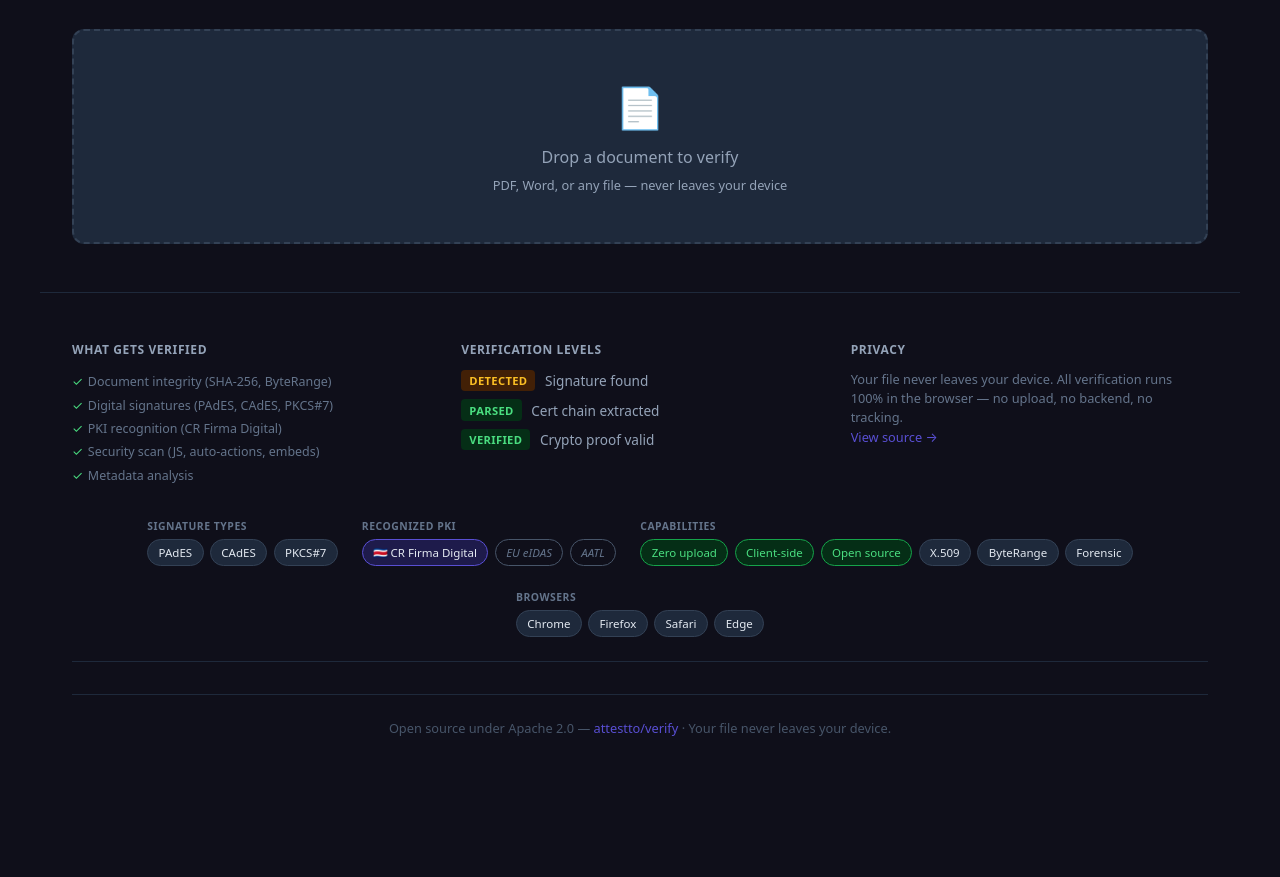
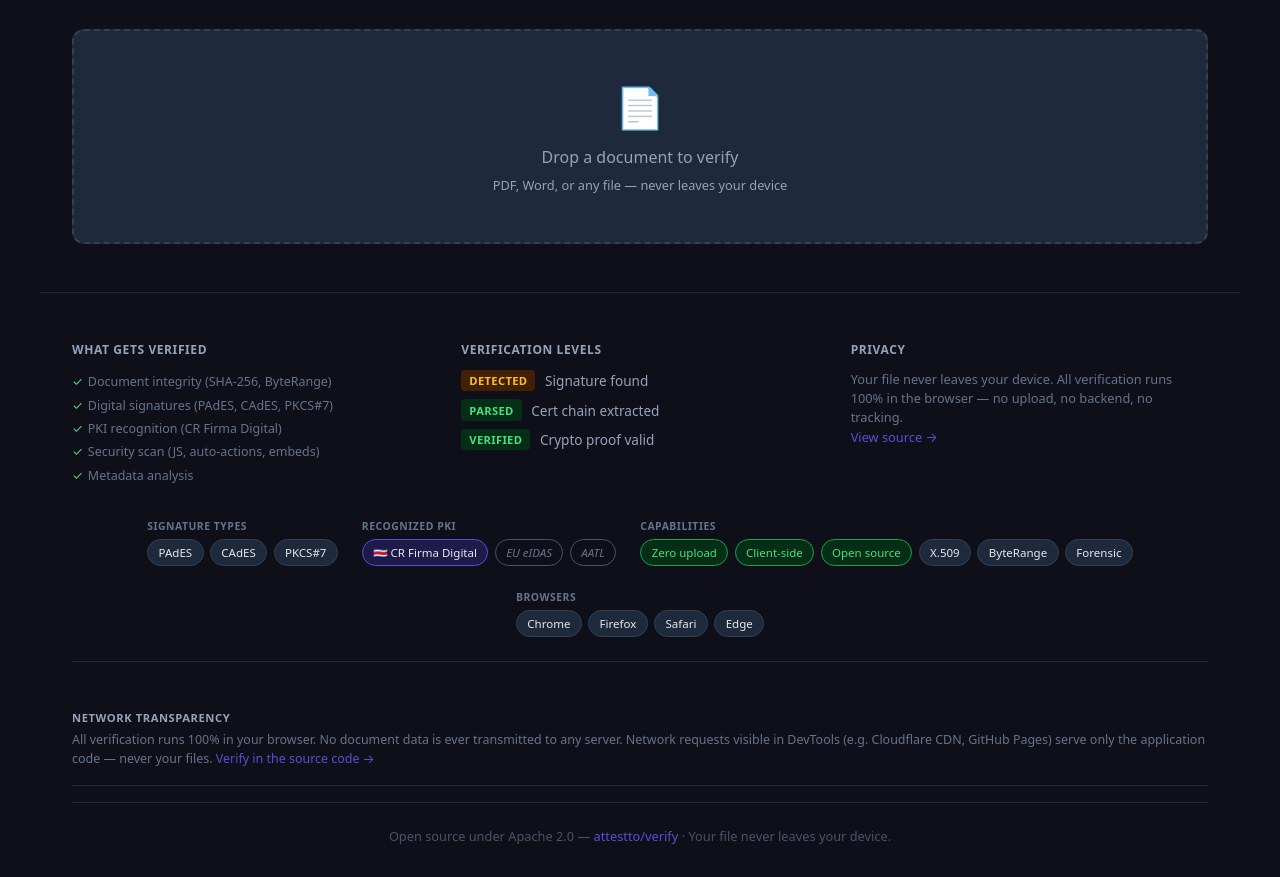
Before and after one commit to Attestto-com/attestto-verify, a website built with Vite: page index.html in a window 1280 px wide. Shown: the part 185-1062 px from the top of the page. Before the commit the page ends 954 px from the top, so only its background shows below. Built offline with nearby package versions, Linux system fonts and the light colour scheme.

Commit message:
ATT-235: Network transparency disclaimer across all 3 pages
Pre-empts questions about Cloudflare CDN requests in DevTools.
All pages now explicitly state that network requests serve only
application code — document data never leaves the browser.

```diff
--- a/index.html
+++ b/index.html
@@ -449,6 +449,26 @@
         border: 1px solid #334155;
       }
 
+      .transparency-note {
+        padding: 1rem 0;
+        margin-bottom: 1rem;
+        border-bottom: 1px solid #1e293b;
+      }
+
+      .transparency-note h4 {
+        font-size: 0.7rem;
+        text-transform: uppercase;
+        letter-spacing: 0.05em;
+        color: #94a3b8;
+        margin-bottom: 0.4rem;
+      }
+
+      .transparency-note p {
+        font-size: 0.78rem;
+        color: #64748b;
+        line-height: 1.5;
+      }
+
       @media (max-width: 768px) {
         .footer-grid {
           grid-template-columns: 1fr;
@@ -550,6 +570,10 @@
           </div>
         </div>
       </div>
+      <div class="transparency-note">
+        <h4>Network Transparency</h4>
+        <p>All verification runs 100% in your browser. No document data is ever transmitted to any server. Network requests visible in DevTools (e.g. Cloudflare CDN, GitHub Pages) serve only the application code — never your files. <a href="https://github.com/Attestto-com/verify">Verify in the source code &rarr;</a></p>
+      </div>
       <div class="footer-bottom">
         Open source under Apache 2.0 — <a href="https://github.com/Attestto-com/verify">attestto/verify</a>
         &middot; Your file never leaves your device.
```
Also changed, not shown: dev/index.html (+2 -0 lines), sign/index.html (+5 -0 lines).
